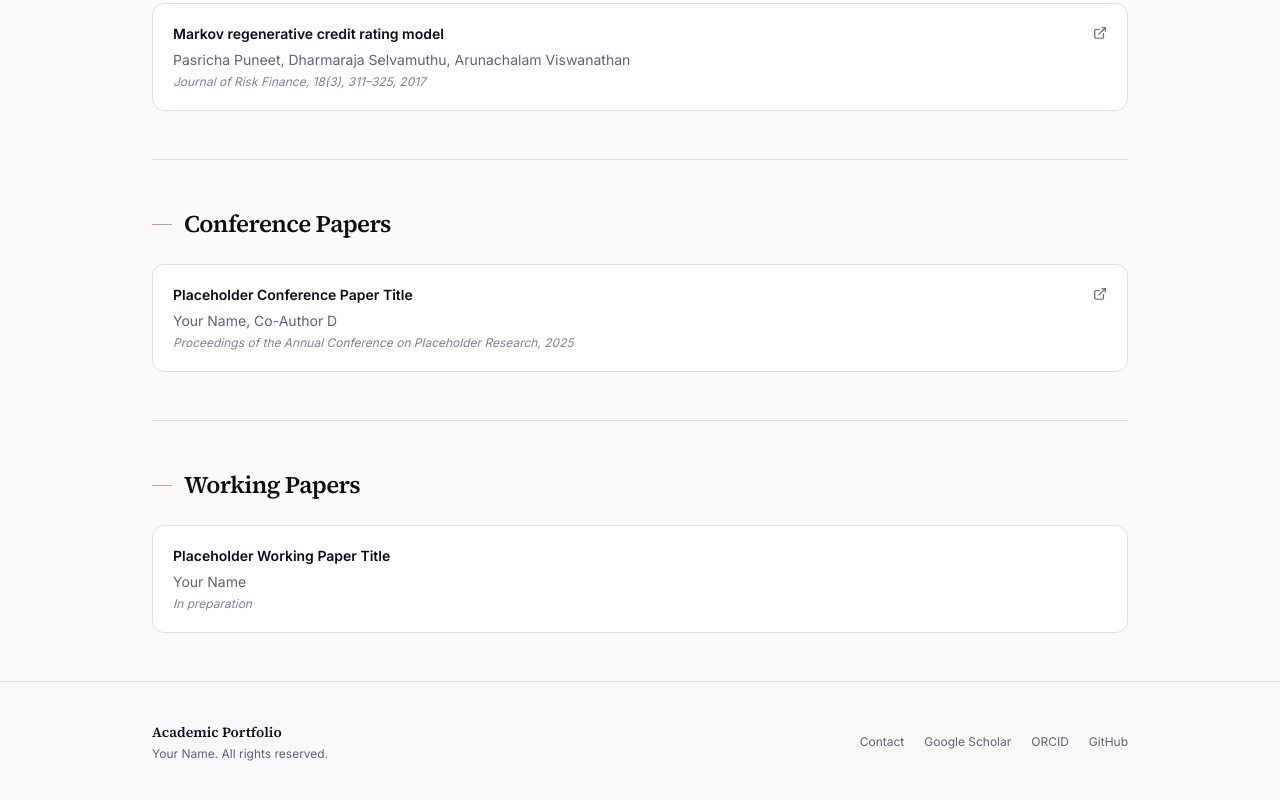
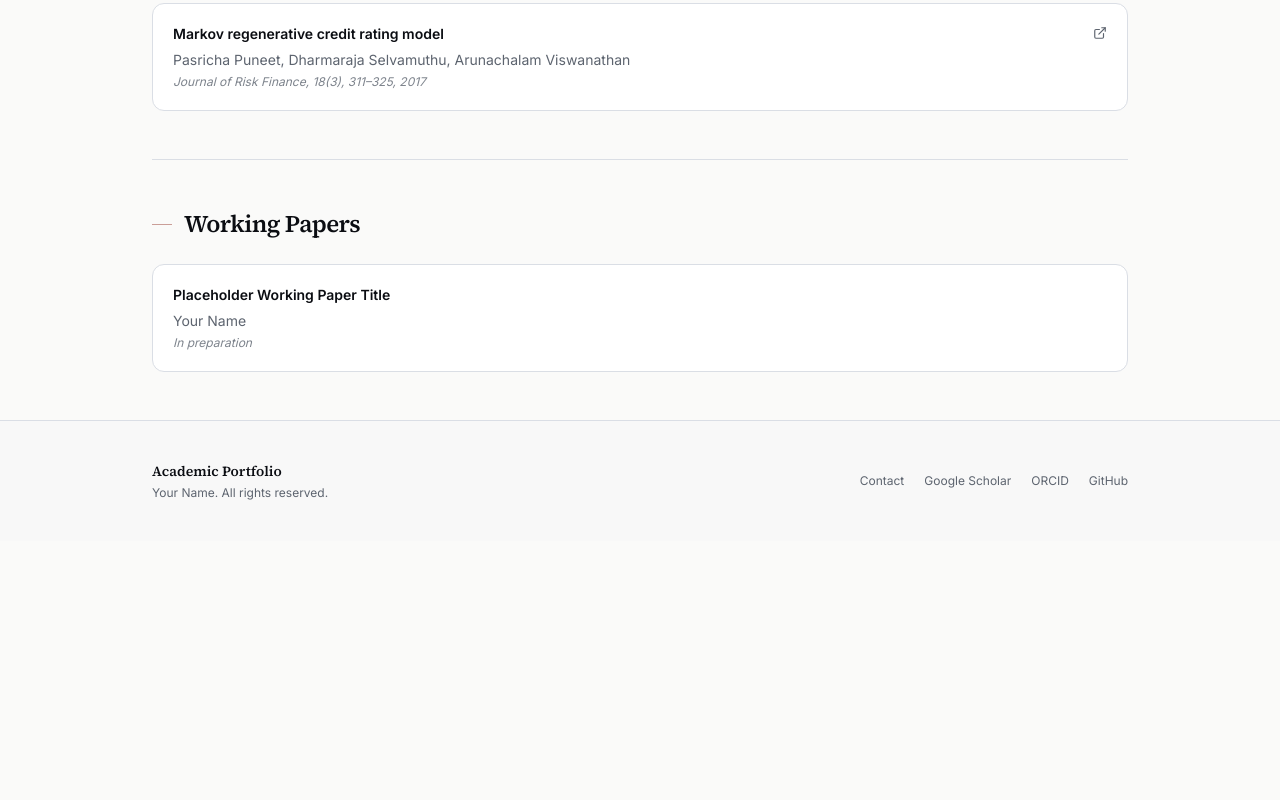
Before and after one commit to drpasricha/drpasricha.github.io, a Next.js app: page /research in a window 1280 px wide. Shown: the part 3692-4492 px from the top of the page. After the commit the page ends 4233 px from the top, so only its background shows below. Built offline with nearby package versions, Linux system fonts and the light colour scheme.

Commit message:
Update page.tsx

```diff
--- a/app/research/page.tsx
+++ b/app/research/page.tsx
@@ -176,18 +176,18 @@ const publications = [
 },
     ],
   },
-  {
-    category: "Conference Papers",
-    icon: FileText,
-    items: [
-      {
-        title: "Placeholder Conference Paper Title",
-        authors: "Your Name, Co-Author D",
-        venue: "Proceedings of the Annual Conference on Placeholder Research, 2025",
-        link: "#",
-      },
-    ],
-  },
+  // {
+  //   category: "Conference Papers",
+  //   icon: FileText,
+  //   items: [
+  //     {
+  //       title: "Placeholder Conference Paper Title",
+  //       authors: "Your Name, Co-Author D",
+  //       venue: "Proceedings of the Annual Conference on Placeholder Research, 2025",
+  //       link: "#",
+  //     },
+  //   ],
+  // },
   {
     category: "Working Papers",
     icon: FileText,
```
